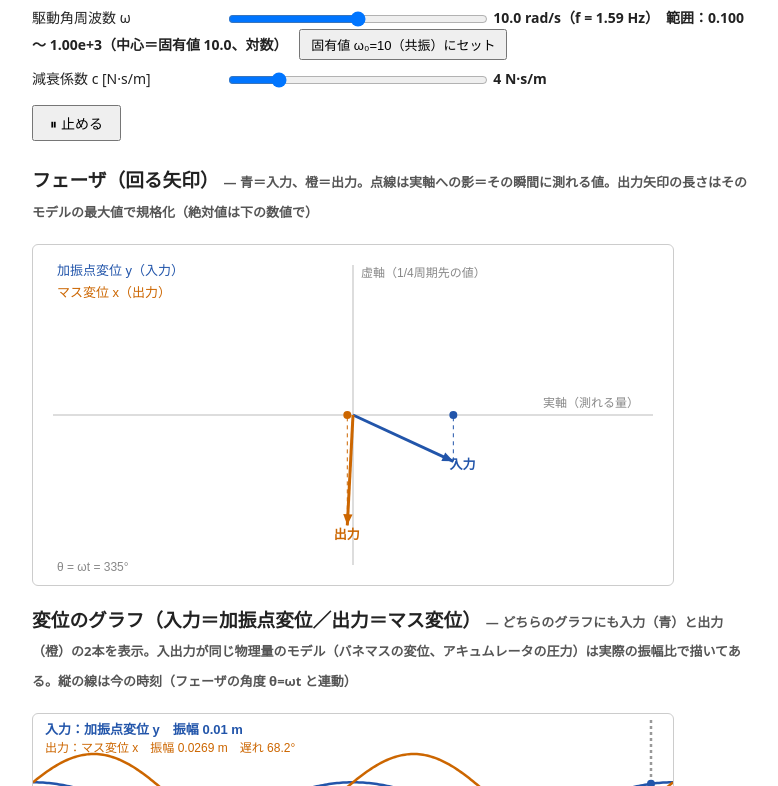
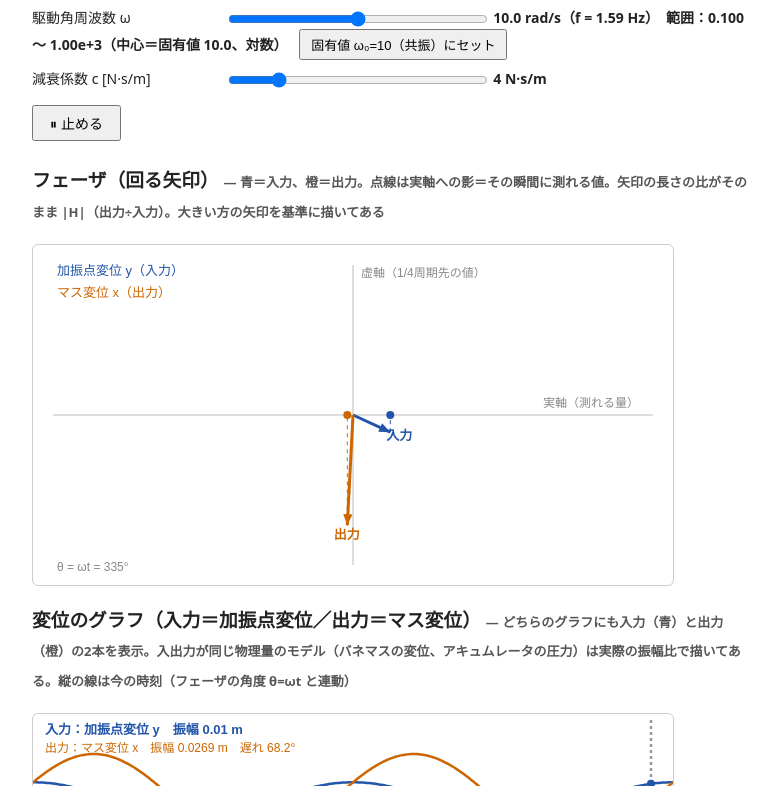
Before and after one commit to taroimopotato/taroimopotato.github.io, a plain HTML site: page complex-phasor/index.html in a window 1280 px wide. Shown: the part 629-1415 px from the top of the page, without its empty margins (248-1026 px from the left). Drawn offline with Linux system fonts and the light colour scheme.

Commit message:
Add files via upload

```diff
--- a/complex-phasor/index.html
+++ b/complex-phasor/index.html
@@ -50,7 +50,7 @@
   <output id="paramOut"></output></div>
 <button class="play" id="playBtn">⏸ 止める</button>
 
-<h3>フェーザ（回る矢印） <span class="note">— 青＝入力、橙＝出力。点線は実軸への影＝その瞬間に測れる値。出力矢印の長さはそのモデルの最大値で規格化（絶対値は下の数値で）</span></h3>
+<h3>フェーザ（回る矢印） <span class="note">— 青＝入力、橙＝出力。点線は実軸への影＝その瞬間に測れる値。<span id="phasorNote"></span></span></h3>
 <canvas id="phasor" width="640" height="340"></canvas>
 
 <h3><span id="traceInName">力 F のグラフ</span> <span class="note">— どちらのグラフにも入力（青）と出力（橙）の2本を表示。入出力が同じ物理量のモデル（バネマスの変位、アキュムレータの圧力）は実際の振幅比で描いてある。縦の線は今の時刻（フェーザの角度 θ=ωt と連動）</span></h3>
@@ -242,6 +242,9 @@ function update() {
     $("traceOutName").textContent = c.r.outLabel + " のグラフ";
   }
   $("paramOut").textContent = c.p + (modelKey === "smd" ? " N·s/m" : modelKey === "acc" ? " s" : modelKey === "cap" ? " F" : " H");
+  $("phasorNote").textContent = (c.r.inUnit === c.r.outUnit) ?
+    "矢印の長さの比がそのまま |H|（出力÷入力）。大きい方の矢印を基準に描いてある" :
+    "電圧と電流では単位が違うため、出力矢印の長さは範囲内の最大 |H| で規格化（絶対値は下の数値で）";
   const outAmp = c.r.inAmp * c.mag;
   $("nums").innerHTML =
     "<b>|H| = " + fmt(c.mag) + "　　arg H = " + (c.phase * 180 / Math.PI).toFixed(1) + "°（−は遅れ）</b><br>" +
@@ -597,7 +600,17 @@ function drawPhasor(c) {
   // amplitudes are in the numbers box below the canvases.
   const th = c.w * t; // rotating angle
   const inA = th, outA = th + c.phase;
-  const inL = R * 0.85;
+  // Arrow lengths: when input and output are the same physical quantity
+  // (SMD displacement, accumulator pressure), draw the TRUE ratio:
+  // output length / input length = |H|, with the larger arrow at full size.
+  // When the units differ (V -> A), a shared scale is meaningless, so the
+  // output is normalised by the model's max |H| over the frequency range.
+  let inL, oL;
+  if (c.r.inUnit === c.r.outUnit) {
+    if (c.mag <= 1) { inL = R * 0.85; oL = R * 0.85 * c.mag; }
+    else { oL = R * 0.85; inL = R * 0.85 / c.mag; }
+  } else {
+    inL = R * 0.85;
     let maxMag = 0;
     const scanLo = c.cen / 100, scanHi = c.cen * 100;
     for (let i = 0; i <= 100; i++) {
@@ -606,7 +619,8 @@ function drawPhasor(c) {
       maxMag = Math.max(maxMag, Math.hypot(rr.Hre, rr.Him));
     }
     const outRel = maxMag > 0 ? c.mag / maxMag : 0;
-  const oL = R * 0.85 * outRel;
+    oL = R * 0.85 * outRel;
+  }
   drawArrow(ctx, cx, cy, cx + inL * Math.cos(inA), cy - inL * Math.sin(inA), "#2255aa", 3);
   drawArrow(ctx, cx, cy, cx + oL * Math.cos(outA), cy - oL * Math.sin(outA), "#cc6600", 3);
   // tip labels so input / output arrows are identifiable at a glance
```
Lines whose indentation alone changed are shown as unchanged.
